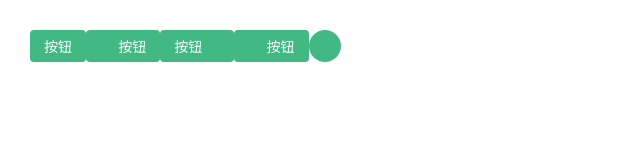
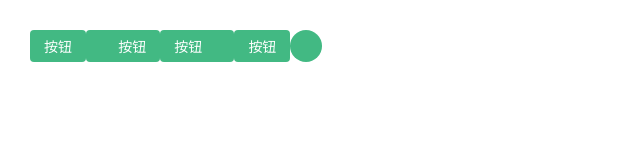
Before and after one commit to SofiaYing/vue-components, a Vue app: page /#/ in a window 1280 px wide. Shown: the top 160 px of the page, without its empty margins (0-640 px from the left). Built offline with nearby package versions, Linux system fonts and the light colour scheme.

Commit message:
优化loading

```diff
--- a/src/components/button.vue
+++ b/src/components/button.vue
@@ -6,8 +6,11 @@
     circle:circle,
   }"
   @click="clickHandler">
+
   <c-icon class="icon" v-if="icon && !loading" :name="icon"></c-icon>
-  <c-icon class="icon" v-else-if="icon && loading" name="load"></c-icon>
+  <!-- <c-icon class="icon" v-else-if="icon && loading" name="load"></c-icon> -->
+  <c-icon class="icon" v-if="loading" name="load"></c-icon>
+
   <div class="content">
     <!-- slot 不能添加class -->
     <slot></slot>
--- a/src/views/home.vue
+++ b/src/views/home.vue
@@ -4,7 +4,9 @@
     <c-button icon="search">按钮</c-button>
     <c-button icon="search" icon-position="right">按钮</c-button>
     <!-- <c-button icon="search" icon-position="start"">按钮</c-button> -->
-    <c-button icon="search" icon-position="left" :loading="loadingShowFlag" @click="loadingShow">按钮</c-button>
+
+    <!-- <c-button icon="search" icon-position="left" :loading="loadingShowFlag" @click="loadingShow">按钮</c-button> -->
+    <c-button :loading="loadingShowFlag" @click="loadingShow">按钮</c-button>
     <c-button icon="search" circle></c-button>
   </div>
 </template>
```
